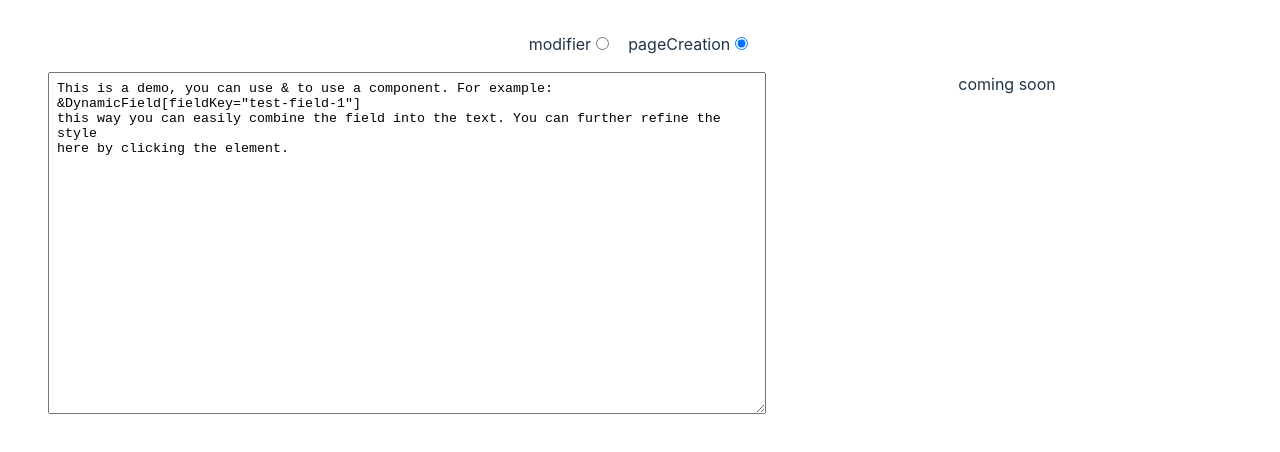
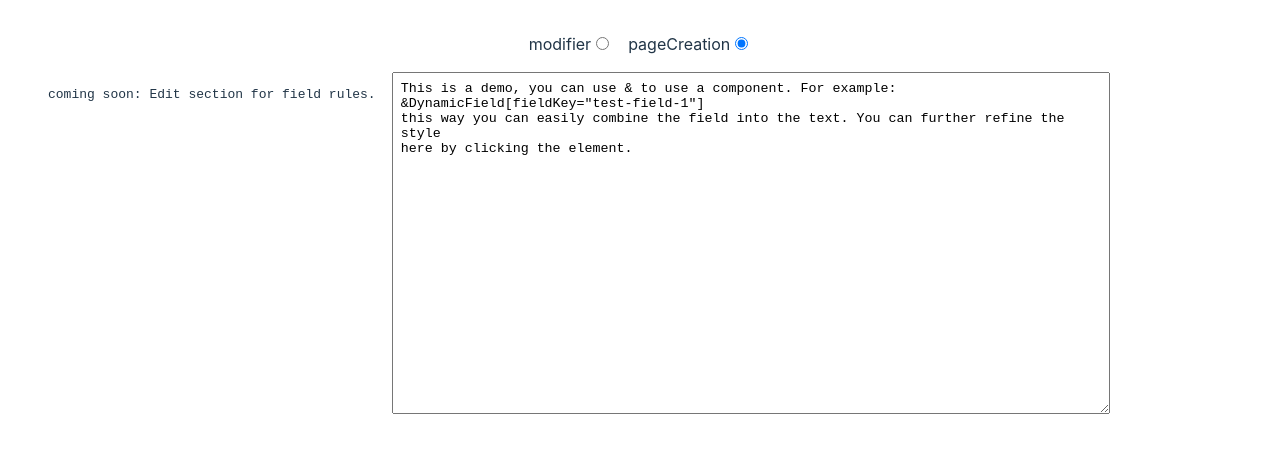
Before and after one commit to Muffinmann/Momentum, a React (Vite) app: page / in a window 1280 px wide. Shown: the top 452 px of the page. Built offline with nearby package versions, Linux system fonts and the light colour scheme.

Commit message:
update demo

```diff
--- a/src/DemoPageCreation.tsx
+++ b/src/DemoPageCreation.tsx
@@ -1,4 +1,4 @@
-import { ChangeEventHandler, ComponentProps, KeyboardEvent, KeyboardEventHandler, useDeferredValue, useEffect, useRef, useState } from "react";
+import { ChangeEventHandler, ComponentProps, KeyboardEventHandler, useDeferredValue, useEffect, useRef, useState } from "react";
 import DynamicField from "./DynamicField";
 import StoreMapContext from "./contexts";
 import { FieldStore, createStoreMap } from "./core/store";
@@ -60,12 +60,20 @@ export const tokenize = (text: string) => {
       let componentRefName = ''
       const start = ptr
       char = text[++ptr]
+      if (WHITESPACE.test(char)){
+        tokens.push({type: 'punctuation', value: "&", position: ptr})
+        continue
+      }
+
       while (LETTERS.test(char)){
         componentRefName += char;
         char = text[++ptr]
       }
+
       const props = []
       if (char === '[') {
+        // try to extract KV properties
+        const KEY_VALUE_PAIR = /^\s*([^\s"'<>\/=]+)(?:\s*(=)\s*(?:"([^"]*)"+|'([^']*)'+|([^\s"'=<>`]+)))?/
         const buffer = []
 
         char = text[++ptr] // skip "["
@@ -93,7 +101,6 @@ export const tokenize = (text: string) => {
               bufferChar = buffer[++bufferPtr]
             }
             bufferChar = buffer[++bufferPtr] // skip white space
-            console.log({key, value})
             let parsed
             try {
               parsed = JSON.parse(value)
@@ -110,7 +117,7 @@ export const tokenize = (text: string) => {
         tokens.push({type: 'word', value: componentRefName.concat(...buffer), start, end: ptr })
         continue
       } else {
-          tokens.push({type: 'componentRefName', value: componentRefName, start, end: ptr, props: {}})
+        tokens.push({type: 'componentRefName', value: componentRefName, start, end: ptr, props: {}})
       }
     }
 
@@ -182,8 +189,15 @@ type Token = {
 // }
 // console.log(parseLines(tokenize(defaultText)))
 
+const DemoInput = (props: ComponentProps<'input'>) => <input {...props} />
 const componentRefNameRegister = {
-  'DynamicField': (props: ComponentProps<typeof DynamicField>) => <DynamicField {...props}/>
+  'DemoInput': DemoInput,
+  'DynamicField': (props: ComponentProps<typeof DynamicField>) => {
+    if (props.fieldKey === 'test-field-1'){
+      return <DynamicField {...props}/>
+    }
+    return null
+}
 }
 
 
@@ -210,9 +224,6 @@ const DemoPageCreation = () => {
     const renderContent = tokens.map((token) => {
       if (token.type === 'componentRefName') {
         if (token.value in componentRefNameRegister) {
-          if (Object.values(token.props).length === 0) {
-            return token.value
-          }
           return componentRefNameRegister[token.value](token.props)
         }
       }
@@ -225,23 +236,42 @@ const DemoPageCreation = () => {
     // console.log('key down', e)
     console.log(e.code+' key down \u2193',e.target.selectionStart, e.target.selectionEnd, e)
   }
+  const [showPopup, setShowPopup] = useState(false)
   return (
     <StoreMapContext.Provider value={fieldStoreMap}>
-      <div style={{display: "grid", gridTemplateColumns: "1fr 1fr", gap: "1rem", padding: "1rem"}}>
+      <div style={{display: "grid", gridTemplateColumns: "1fr 1fr 1fr", gap: "1rem", padding: "1rem"}}>
         <div>
+          <pre>
+            coming soon:
+            Edit section for field rules.
+          </pre>
+
+        </div>
+        <div style={{position: "relative"}}>
+          {showPopup && <div style={{position: "absolute"}}>
+            <ul style={{backgroundColor: "white"}}>
+              <li>opt1</li>
+            </ul>
+          </div> }
           <textarea
             ref={textRef}
             rows={20}
             style={{width: "700px", height: "100%", padding: "0.5rem"}}
             onChange={handleTextChange}
+            onKeyUp={(e) => {
+              const key = e.key
+              console.log({key, space: /\s/.test(key)})
+              if (/\s/i.test(key) && e.ctrlKey) {
+                setShowPopup(!showPopup)
+              }
+            }}
             // onKeyDown={handleKeydown}
             // onKeyUp={(e) => {console.log(e.code+' key up \u2191',  e.target.selectionStart, e.target.selectionEnd, e)}}
             // onPointerMove={(e) => console.log('pointer move: ', e,e.target.selectionStart, e.target.selectionEnd)}
           />
         </div>
         <div>
-          coming soon
-          <pre>{deferredText}</pre>
+          <pre style={{maxHeight: "80dvh", overflowY: "auto"}}>{deferredText}</pre>
         </div>
       </div>
     </StoreMapContext.Provider>
```
